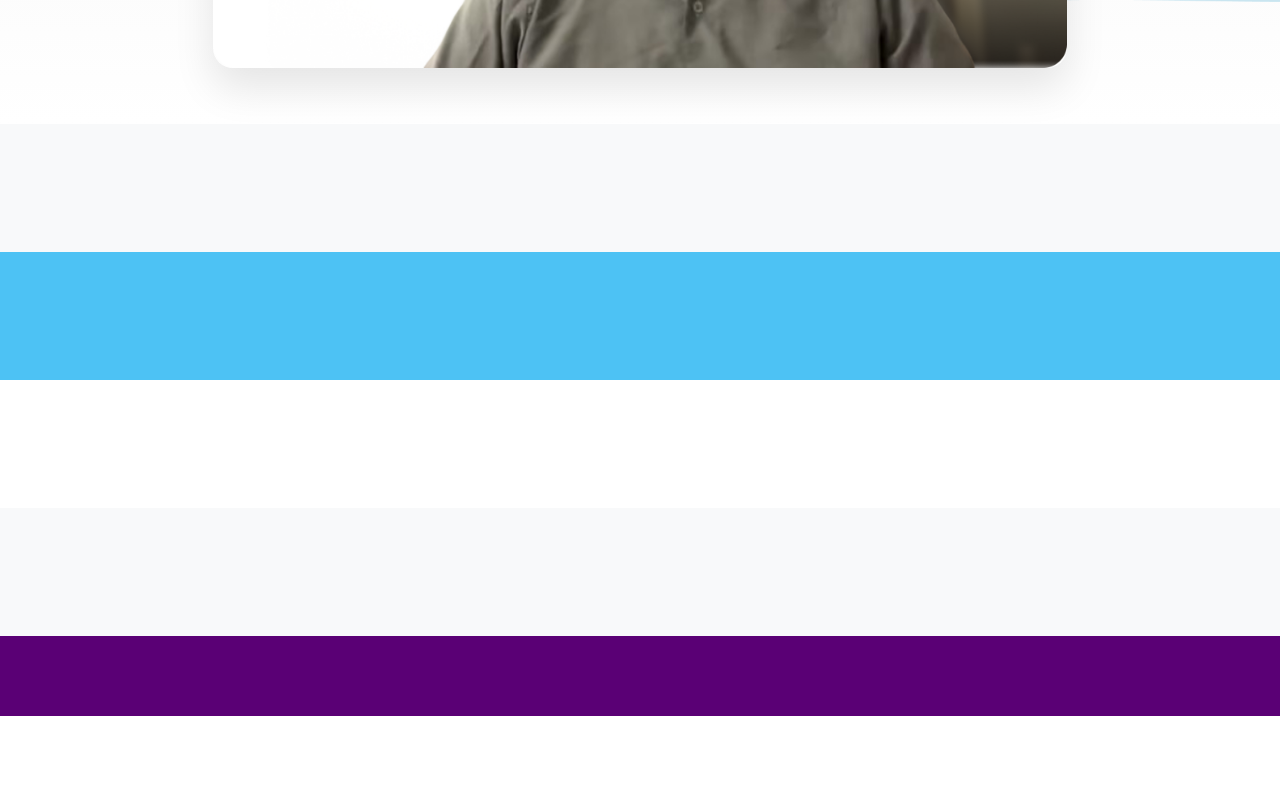
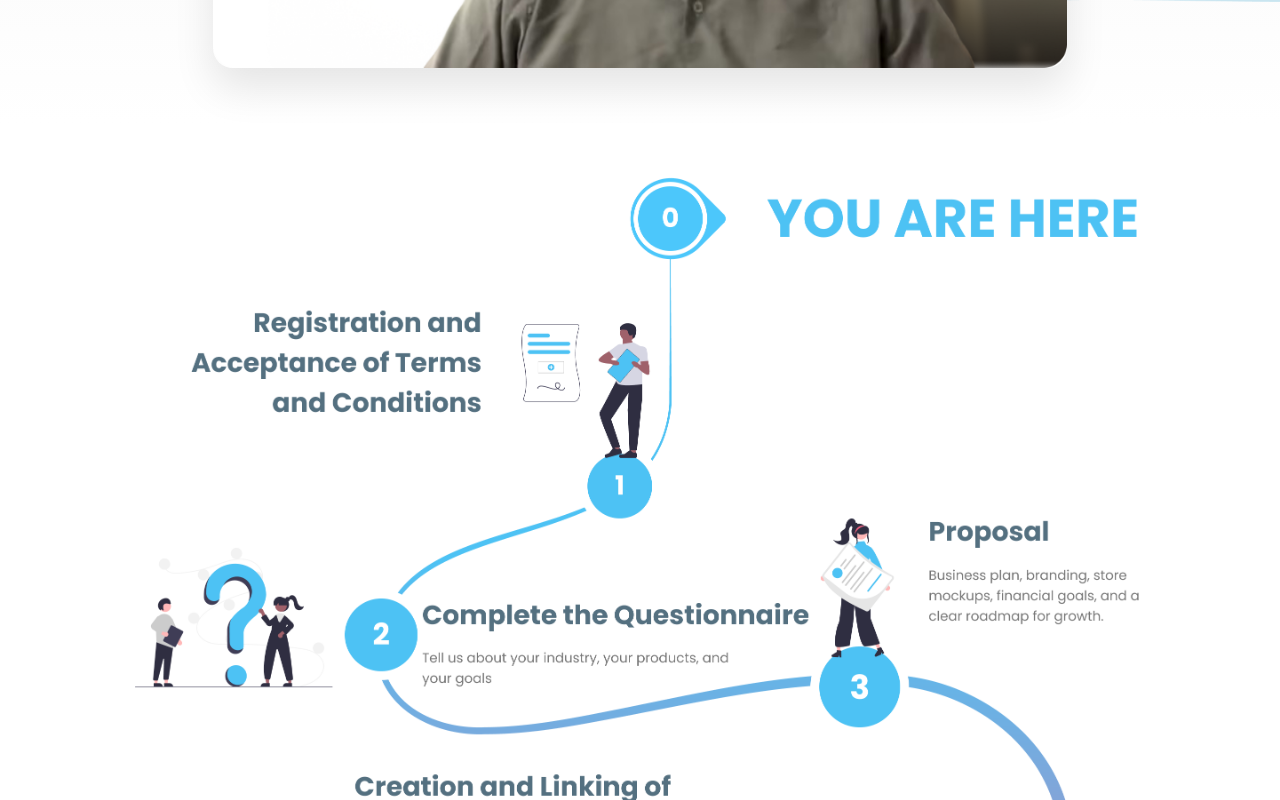
Before and after one commit to notimation/bloom, a Next.js app: page / in a window 1280 px wide. Shown: the part 1300-2100 px from the top of the page. Before the commit the page ends 2016 px from the top, so only its background shows below. Built offline with nearby package versions, Linux system fonts and the light colour scheme.

Commit message:
Roadmap section created

```diff
--- a/src/app/page.module.css
+++ b/src/app/page.module.css
@@ -372,8 +372,43 @@
 
 /* Onboarding Roadmap Section */
 .onboardingRoadmap {
-  padding: 4rem 2rem;
-  background-color: #f8f9fa;
+  width: 100%;
+  display: flex;
+  justify-content: center;
+  align-items: center;
+  padding: 0;
+  margin: 0;
+  background-color: var(--color-background);
+}
+
+.roadmapImageContainer {
+  width: 100%;
+  display: flex;
+  justify-content: center;
+  align-items: center;
+}
+
+.roadmapImage {
+  width: 100%;
+  height: auto;
+  object-fit: cover;
+  display: block;
+}
+
+/* Responsive design para Onboarding Roadmap */
+@media (max-width: 1440px) {
+  .roadmapImage {
+    width: 100%;
+    height: auto;
+  }
+}
+
+@media (max-width: 768px) {
+  .roadmapImage {
+    width: 100%;
+    height: auto;
+    object-fit: contain;
+  }
 }
 
 /* CTA Section */
--- a/src/app/page.tsx
+++ b/src/app/page.tsx
@@ -89,7 +89,15 @@ export default function Home() {
 
       {/* 3. Onboarding Roadmap Section */}
       <section className={styles.onboardingRoadmap}>
-        {/* Onboarding roadmap content will go here */}
+        <div className={styles.roadmapImageContainer}>
+          <Image
+            src="/onboarding_roadmap.png"
+            alt="Onboarding Roadmap"
+            width={1440}
+            height={1641}
+            className={styles.roadmapImage}
+          />
+        </div>
       </section>
 
       {/* 4. CTA Section */}
```
Also changed, not shown: public/onboarding_roadmap.png (added).
